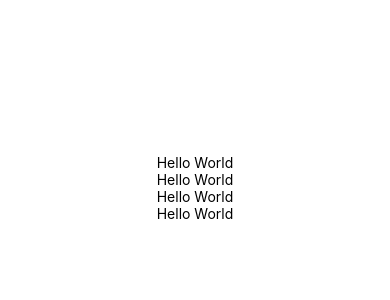
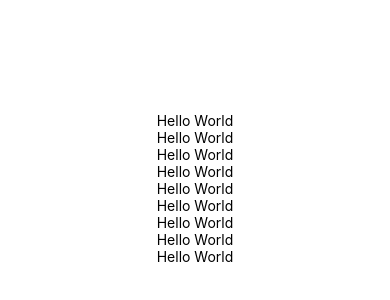
Before and after one commit to Daniielllo/work, a React Native app: screen / in a window 390 px wide. Shown: the part 234-534 px from the top of the page. Built offline with nearby package versions, Linux system fonts and the light colour scheme.

Commit message:
ITS MY TURN

```diff
--- a/App.js
+++ b/App.js
@@ -13,6 +13,11 @@ class App extends React.Component{
         <Text>Hello World</Text>
         <Text>Hello World</Text>
         <Text>Hello World</Text>
+        <Text>Hello World</Text>
+        <Text>Hello World</Text>
+        <Text>Hello World</Text>
+        <Text>Hello World</Text>
+        <Text>Hello World</Text>
       </View>
     )
   }
```
